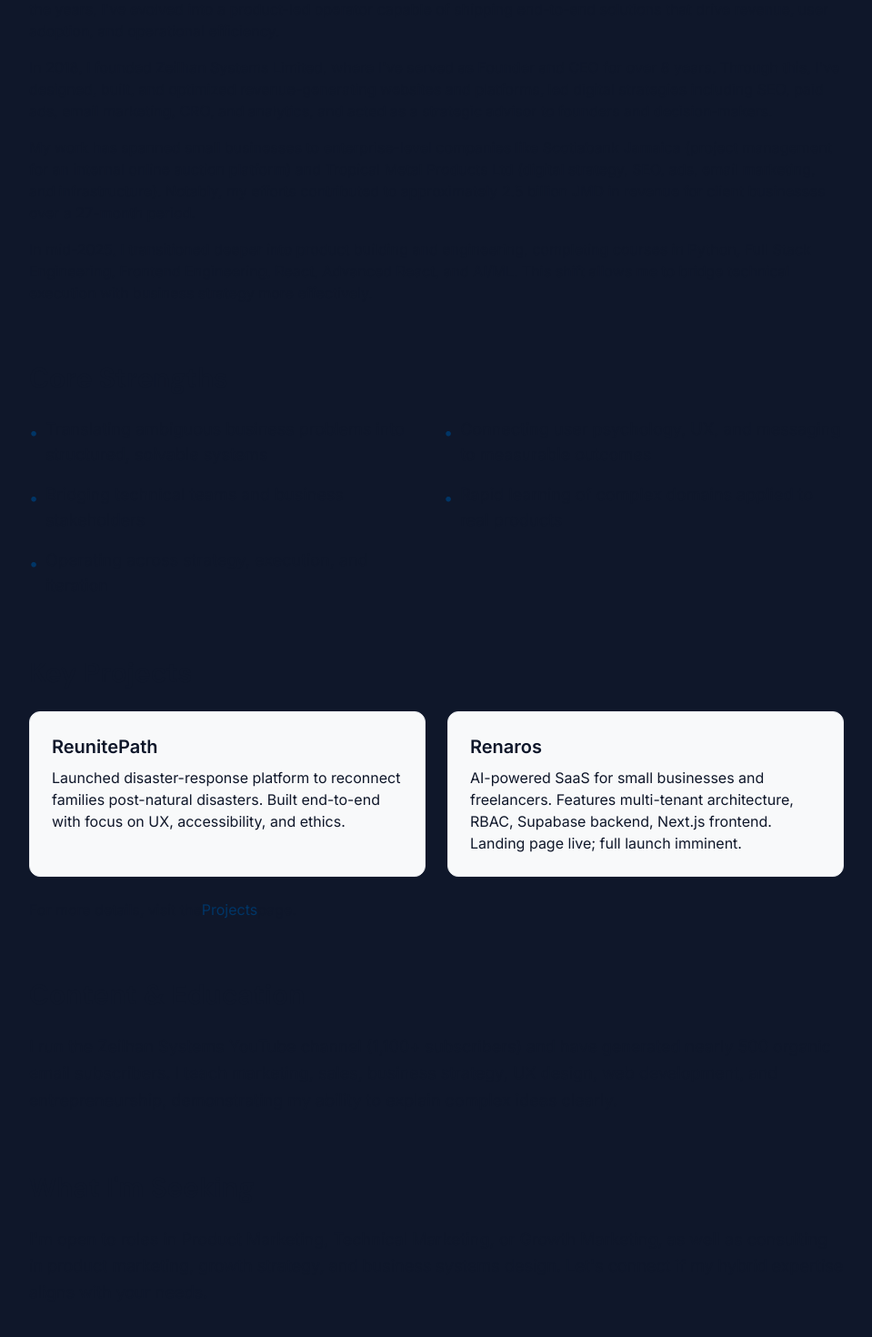
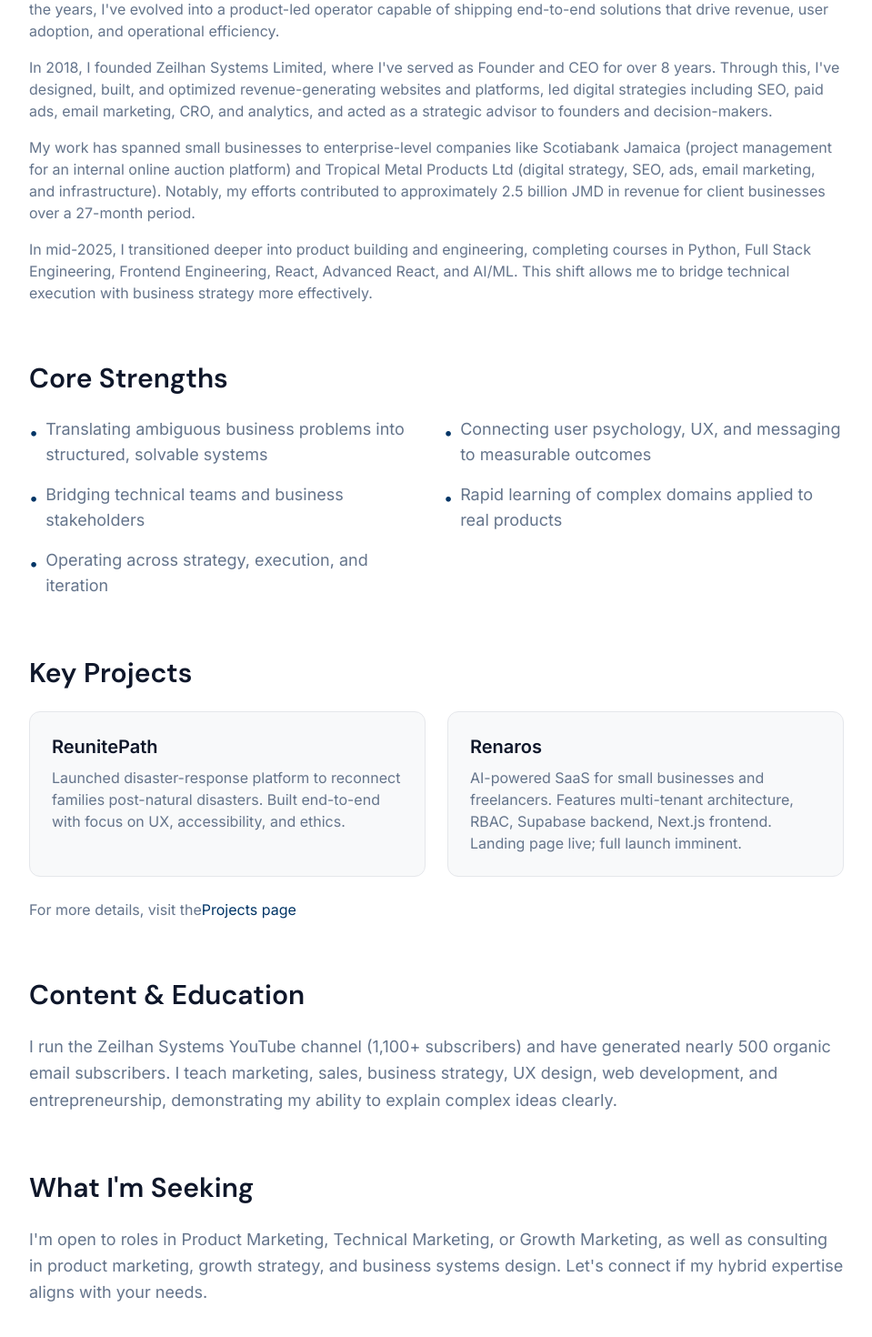
Before and after one commit to JabezRoberts/personal-website, a Next.js app: page /about in a window 1280 px wide. Shown: the part 636-2106 px from the top of the page at 91% size, without its empty margins (160-1119 px from the left). Built offline with nearby package versions, Linux system fonts and the light colour scheme.

Commit message:
About page content first draft complete

```diff
--- a/src/app/about/page.tsx
+++ b/src/app/about/page.tsx
@@ -3,15 +3,15 @@
 
 export default function AboutPage() {
     return (
-        <div className="min-h-screen bg-primary dark:bg-primary-dark pt-24 pb-16 px-6 md:px-12 lg:px-24">
+        <div className="min-h-screen bg-background dark:bg-background-dark pt-24 pb-16 px-6 md:px-12 lg:px-24">
             <div className="max-w-4xl mx-auto space-y-16">
 
                 {/** Hero/Intro */}
                 <section className="text-center md:text-left space-y-6">
-                    <h1 className="text-4xl md:text-6xl font-display font-bold text-text-primary dark:text-text-primary-dark">
+                    <h1 className="text-4xl md:text-6xl font-display font-bold text-primary dark:text-primary-dark">
                         About <span className="text-accent dark:text-accent-light">Jabez Roberts</span>
                     </h1>
-                    <p className="text-xl md:text-2xl text-text-muted dark:text-text-muted-dark max-w-2xl">
+                    <p className="text-xl md:text-2xl text-muted dark:text-muted-dark max-w-2xl">
                         Multidisciplinary product, marketing, and business operator with 11 years of experience building, launching, and scaling digital businesses at the intersection of strategy, technology, and growth.
                     </p>
 
@@ -29,20 +29,23 @@
 
                 {/* My Story Section */}
                 <section className="space-y-6">
-                    <h2 className="text-3xl font-display font-semibold text-text-primary dark:text-text-primary-dark">
+                    <h2 className="text-3xl font-display font-semibold text-primary dark:text-primary-dark">
                         My Journey
                     </h2>
 
-                    <div className="prose dark:prose-invert text-text-muted dark:text-text-muted-dark space-y-4">
+                    <div className="prose dark:prose-invert text-muted dark:text-muted-dark space-y-4">
                         <p>
                             I started my professional journey in 2015 as a digital marketer, WordPress developer, and business consultant. Over the years, I've evolved into a product-led operator capable of shipping end-to-end solutions that drive revenue, user adoption, and operational efficiency.
                         </p>
+
                         <p>
                             In 2018, I founded Zeilhan Systems Limited, where I've served as Founder and CEO for over 8 years. Through this, I've designed, built, and optimized revenue-generating websites and platforms, led digital strategies including SEO, paid ads, email marketing, CRO, and analytics, and acted as a strategic advisor to founders and decision-makers.
                         </p>
+
                         <p>
                             My work has spanned small businesses to enterprise-level companies like Scotiabank Jamaica (project management for an internal online auction platform) and Tropical Metal Products Ltd (digital strategy, SEO, ads, email marketing, and infrastructure). Notably, my efforts contributed to approximately 2.5 billion JMD in revenue for client businesses over a 27-month period.
                         </p>
+
                         <p>
                             In mid-2025, I transitioned deeper into product building and engineering, completing courses in Python, Full Stack Engineering, Frontend Engineering, React, Advanced React, and AI/ML. This shift allows me to bridge technical execution with business strategy more effectively.
                         </p>
@@ -51,11 +54,11 @@
 
                 {/* Strengths Section */}
                 <section className="space-y-6">
-                    <h2 className="text-3xl font-display font-semibold text-text-primary dark:text-text-primary-dark">
+                    <h2 className="text-3xl font-display font-semibold text-primary dark:text-primary-dark">
                         Core Strengths
                     </h2>
 
-                    <ul className="grid md:grid-cols-2 gap-4 text-lg text-text-muted dark:text-text-muted-dark">
+                    <ul className="grid md:grid-cols-2 gap-4 text-lg text-muted dark:text-muted-dark">
                         <li className="flex items-start gap-2">
                             <span className="text-accent dark:text-accent-light mt-1">•</span>
                             Translating ambiguous business problems into structured, solvable systems
@@ -85,52 +88,52 @@
 
                 {/* Key Projects Section */}
                 <section className="space-y-6">
-                    <h2 className="text-3xl font-display font-semibold text-text-primary dark:text-text-primary-dark">
+                    <h2 className="text-3xl font-display font-semibold text-primary dark:text-primary-dark">
                         Key Projects
                     </h2>
 
                     <div className="grid md:grid-cols-2 gap-6">
                         <div className="p-6 bg-surface dark:bg-surface-dark rounded-xl border border-gray-200 dark:border-gray-800 space-y-2">
-                            <h3 className="text-xl font-semibold text-text-primary dark:text-text-primary-dark">ReunitePath</h3>
-                            <p className="text-text-muted dark:text-text-muted-dark">
+
+                            <h3 className="text-xl font-semibold text-primary dark:text-primary-dark">ReunitePath</h3>
+                            <p className="text-muted dark:text-muted-dark">
                                 Launched disaster-response platform to reconnect families post-natural disasters. Built end-to-end with focus on UX, accessibility, and ethics.
                             </p>
                         </div>
 
                         <div className="p-6 bg-surface dark:bg-surface-dark rounded-xl border border-gray-200 dark:border-gray-800 space-y-2">
-                            <h3 className="text-xl font-semibold text-text-primary dark:text-text-primary-dark">Renaros</h3>
-                            <p className="text-text-muted dark:text-text-muted-dark">
+                            <h3 className="text-xl font-semibold text-primary dark:text-primary-dark">Renaros</h3>
+                            <p className="text-muted dark:text-muted-dark">
                                 AI-powered SaaS for small businesses and freelancers. Features multi-tenant architecture, RBAC, Supabase backend, Next.js frontend. Landing page live; full launch imminent.
                             </p>
                         </div>
                     </div>
 
-                        <p className="text-text-muted dark:text-text-muted-dark">
+                    <p className="text-muted dark:text-muted-dark">
                         For more details, visit the
                         <Link href="/projects" className="text-accent dark:text-accent-light hover:underline">
-                                Projects
+                            Projects page
                         </Link>
-                            page.
                     </p>
                 </section>
 
                 {/* Content & Education Section */}
                 <section className="space-y-6">
-                    <h2 className="text-3xl font-display font-semibold text-text-primary dark:text-text-primary-dark">
+                    <h2 className="text-3xl font-display font-semibold text-primary dark:text-primary-dark">
                         Content & Education
                     </h2>
 
-                    <p className="text-lg text-text-muted dark:text-text-muted-dark leading-relaxed">
+                    <p className="text-lg text-muted dark:text-muted-dark leading-relaxed">
                         I run the Zeilhan Systems YouTube channel (1,100+ subscribers) and have generated nearly 500 organic email subscribers. I teach marketing, sales, business strategy, UX design, web development, and entrepreneurship, demonstrating my ability to explain complex ideas clearly.
                     </p>
                 </section>
 
                 {/** Ideal Role Section */}
                 <section className="space-y-6">
-                    <h2 className="text-3xl font-display font-semibold text-text-primary dark:text-text-primary-dark">
+                    <h2 className="text-3xl font-display font-semibold text-primary dark:text-primary-dark">
                         What I'm Seeking
                     </h2>
-                    <p className="text-lg text-text-muted dark:text-text-muted-dark leading-relaxed">
+                    <p className="text-lg text-muted dark:text-muted-dark leading-relaxed">
                         I'm open to roles in Product Marketing, Technical Marketing, or Growth Marketing, as well as consulting in product marketing, growth strategy, and business systems design. Let's connect if my hybrid expertise aligns with your needs.
                     </p>
                 </section>
--- a/src/app/contact/page.tsx
+++ b/src/app/contact/page.tsx
@@ -5,10 +5,10 @@
 import Link from "next/link";
 
 export default function ContactPage() {
-    const [formData, setFormData] = useState({ name: "", email: "", message: "" });
+    const [formData, setFormData] = useState({ name: "", email: "", subject: "General", message: "" });
     const [status, setStatus] = useState("");
 
-    const handleChange = (e: React.ChangeEvent<HTMLInputElement | HTMLTextAreaElement>) => {
+    const handleChange = (e: React.ChangeEvent<HTMLInputElement | HTMLTextAreaElement | HTMLSelectElement>) => {
         setFormData({ ...formData, [e.target.name]: e.target.value });
     };
 
@@ -21,7 +21,7 @@
         try {
             // Example: await fetch('/api/contact', { method: 'POST', body: JSON.stringify(formData) });
             setStatus("Message sent successfully!");
-            setFormData({ name: "", email: "", message: "" });
+            setFormData({ name: "", email: "", subject: "General", message: "" });
         } catch (error) {
             setStatus("Error sending message. Please try again.");
             console.error("There was an error submitting the form: ", error)
@@ -29,14 +29,15 @@
     };
 
     return (
-        <div className="min-h-screen bg-primary dark:bg-primary-dark pt-24 pb-16 px-6 md:px-12 lg:px-24">
+        <div className="min-h-screen bg-background dark:bg-background-dark pt-24 pb-16 px-6 md:px-12 lg:px-24">
             <div className="max-w-4xl mx-auto space-y-16">
+
                 {/** Hero/Intro */}
                 <section className="text-center md:text-left space-y-6">
-                    <h1 className="text-4xl md:text-6xl font-display font-bold text-text-primary dark:text-text-primary-dark">
+                    <h1 className="text-4xl md:text-6xl font-display font-bold text-primary dark:text-primary-dark">
                         Get in <span className="text-accent dark:text-accent-light">Touch</span>
                     </h1>
-                    <p className="text-xl md:text-2xl text-text-muted dark:text-text-muted-dark max-w-2xl">
+                    <p className="text-xl md:text-2xl text-muted dark:text-muted-dark max-w-2xl">
                         Whether for job opportunities, consulting, or collaboration, I'm here to connect. Reach out via the form below or my contact details.
                     </p>
                 </section>
--- a/tailwind.config.ts
+++ b/tailwind.config.ts
@@ -14,6 +14,9 @@
         /* Text */
         primary: "#0f172a",
         "primary-dark": "#e5e7eb",
+
+        muted: "#64748b",
+        "muted-dark": "#9ca3af",
 
         /* Brand */
         brand: "#10002b",
```
Lines whose indentation alone changed are shown as unchanged.
